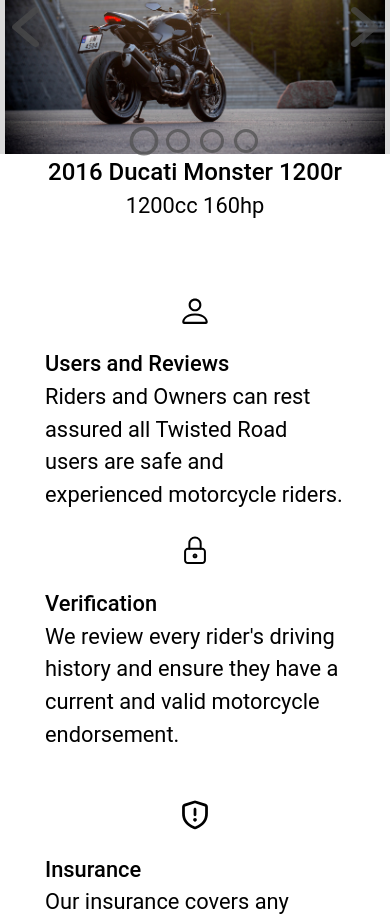
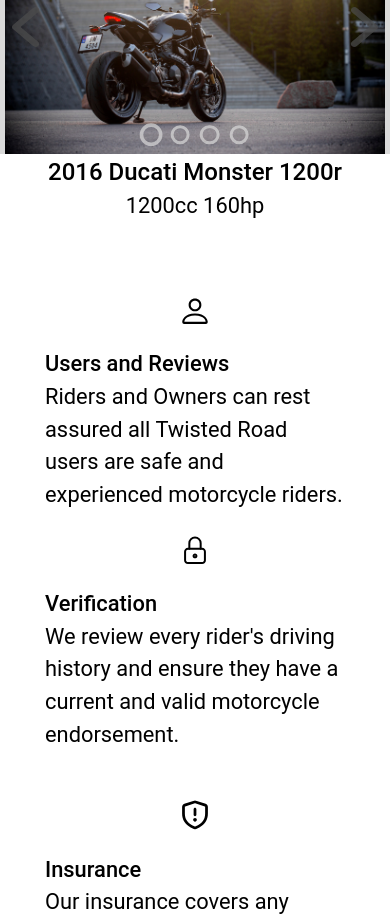
Before and after one commit to SimonADW/231026-mc-adventure, a plain HTML site: page index.html in a window 390 px wide. Shown: the part 5120-6040 px from the top of the page. Drawn offline with Linux system fonts and the light colour scheme; a web font is replaced by a local one.

Commit message:
Position slideshow-dots for responsive

```diff
--- a/css/slideshow.css
+++ b/css/slideshow.css
@@ -37,15 +37,15 @@
 	display: flex;
 	gap: 10px;
 	position: absolute;
-	top: 90%;
+	top: 100%;
 	left: 50%;
-	transform: translate(-50%);
+	transform: translateY(-150%) translateX(-50%);
 }
 
 .slideshow__dot {
-	width: 1rem;
-	height: 1rem;
-	border: 3px solid #4d4d4d;
+	width: 0.8rem;
+	height: 0.8rem;
+	border: 3px solid var(--color-primary);
 	border-radius: 100%;
 	opacity: 0.7;
 }
```
